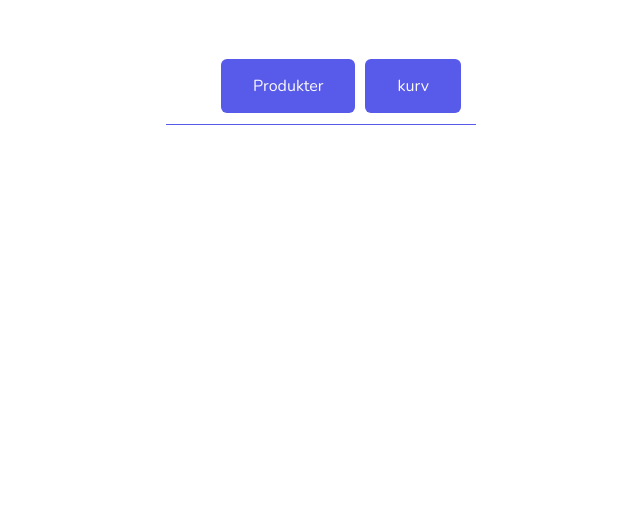
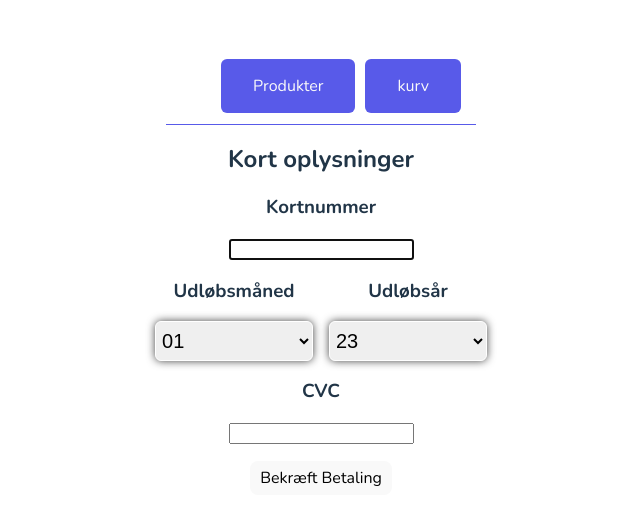
Before and after one commit to DTUSoftware/02363-Frontend-F23, a React (Vite) app: page /payment in a window 1280 px wide. Shown: the top 524 px of the page, without its empty margins (319-959 px from the left). Built offline with nearby package versions, Linux system fonts and the light colour scheme.

Commit message:
payment flow added

```diff
--- a/src/App.tsx
+++ b/src/App.tsx
@@ -7,6 +7,7 @@ import Navbar from './Navigation/Navbar'
 import Delivery from './Delivery/Delivery'
 import Submit from './Submit/Submit'
 import ProductList from './ProductList/ProductList'
+import Payment from './Payment/Payment'
 import { ProductItem } from './interfaces/ProductItem';
 
 type Products = { [key: string]: ProductItem };
@@ -48,6 +49,7 @@ function App() {
                 <Route path='/' element= { <ProductList basket={basket} setBasket={setBasket} setList={setList}/> } />
                 <Route path='/cart' element= { <ShoppingList items={basket} setItems={setBasket} productList={productList}/> } />
                 <Route path='/delivery' element={<Delivery billingAddress={billingAddress} setBilling={setBilling} shippingAddress={shippingAddress} setShipping={setShipping} address={address} check={check} setCheck={setCheck}/>}/>
+                <Route path='/payment'element={<Payment/>}/>
                 <Route path='/submit' element={<Submit cartItems={basket} billingAddress={billingAddress} shippingAddress={shippingAddress} resetAfterSubmit={resetAfterSubmit}/>}/>
                 <Route path='/finish' element={<Finish/>} />
             </div>
--- a/src/Delivery/Delivery.tsx
+++ b/src/Delivery/Delivery.tsx
@@ -20,7 +20,7 @@ const Delivery = ({billingAddress, setBilling, shippingAddress, setShipping, add
             if (!check) {
                 setShipping({...billingAddress});
             }
-            navigate("/submit");
+            navigate("/payment");
         }
     };
 
--- /dev/null
+++ b/src/Payment/Payment.css
@@ -0,0 +1,23 @@
+
+.payment {
+    background-color: hsl(white);
+    border-radius: 20px;
+    display: grid;
+    font-weight: bold;
+    grid-template-columns: 1fr 1fr;
+    gap: 1rem;
+    margin-left: 5px;
+    margin-right: 5px;
+    justify-content: center;
+    align-content: center;
+
+}
+.fullrow,.cardinformation{
+    grid-column:span 2;
+    margin:0px;
+}
+.paymentblock{
+    margin:0px;
+}
+.dropdownpayment{
+}
--- /dev/null
+++ b/src/Payment/Payment.tsx
@@ -0,0 +1,109 @@
+import "./Payment.css";
+import { useEffect, useState } from "react";
+import Link from "../Navigation/Link";
+import card_americanexpress from './assets/americanexpress_logo.png';
+import card_dankort from './assets/dankort_logo.png';
+import card_mastercard from './assets/mastercard_logo.png';
+import navigate from "../Navigation/navigate";
+function Payment() {
+
+    const [cardNumber, setCardNumber] = useState("");
+    const [cvcNumber, setCvcNumber] = useState("");
+    //const [errorMessage, setErrorMessage] = useState<string>('');
+
+    const handleSubmit = async (event: React.FormEvent<HTMLFormElement>) => {
+        navigate("/submit");
+
+    }
+    return (
+        <form onSubmit={handleSubmit}>
+            <div className="payment">
+                <h2 className="fullrow">Kort oplysninger</h2>
+                <h3 className="fullrow">Kortnummer</h3>
+                <div className="cardinformation">
+                    <label htmlFor="cardNumber"></label>
+                    <input
+                        autoFocus
+                        required
+                        type="text"
+                        name="cardNumber"
+                        minLength={15} //American Express
+                        maxLength={16} //Others
+                        value={cardNumber}
+                        onChange={(e) =>
+                            setCardNumber(e.target.value)
+                        }
+
+                    />
+                </div>
+                <h3 className="paymentblock">Udløbsmåned</h3><h3 className="paymentblock">Udløbsår</h3>
+
+                <div className="paymentblock">
+                    <label htmlFor="ExpiryMonth"></label>
+                    <select className="dropdownpayment" >
+                        <option> 01 </option>
+                        <option> 02 </option>
+                        <option> 03 </option>
+                        <option> 04 </option>
+                        <option> 05 </option>
+                        <option> 06 </option>
+                        <option> 07 </option>
+                        <option> 08 </option>
+                        <option> 09 </option>
+                        <option> 10 </option>
+                        <option> 11 </option>
+                        <option> 12 </option>
+                    </select>
+                </div>
+
+                <div className="paymentblock">
+                    <label htmlFor="ExpiryYear"></label>
+                    <select className="dropdownpayment" >
+                        <option> 23 </option>
+                        <option> 24 </option>
+                        <option> 25 </option>
+                        <option> 26 </option>
+                        <option> 27 </option>
+                        <option> 28 </option>
+                        <option> 29 </option>
+                        <option> 30 </option>
+                        <option> 31 </option>
+                        <option> 32 </option>
+                        <option> 33 </option>
+                        <option> 34 </option>
+                        <option> 35 </option>
+                    </select>
+                </div>
+                <h3 className="fullrow">
+                    <label htmlFor="CVC"> CVC</label>
+                </h3>
+                <div className="fullrow">
+                    <input className="cvcfield"
+
+                        required
+                        pattern="[0-9]{3}"
+                        type="text"
+                        maxLength={3}
+                        name="cvcNumber"
+                        value={cvcNumber}
+                        onChange={(e) => setCvcNumber(e.target.value)}
+                    />
+                </div>
+                <div className="fullrow">
+                    <button
+                        className="confirm_payment"
+                        type="submit"
+                    >
+                        Bekræft Betaling
+                    </button>
+                </div>
+
+            </div>
+        </form>
+
+    )
+}
+
+
+
+export default Payment;
```
